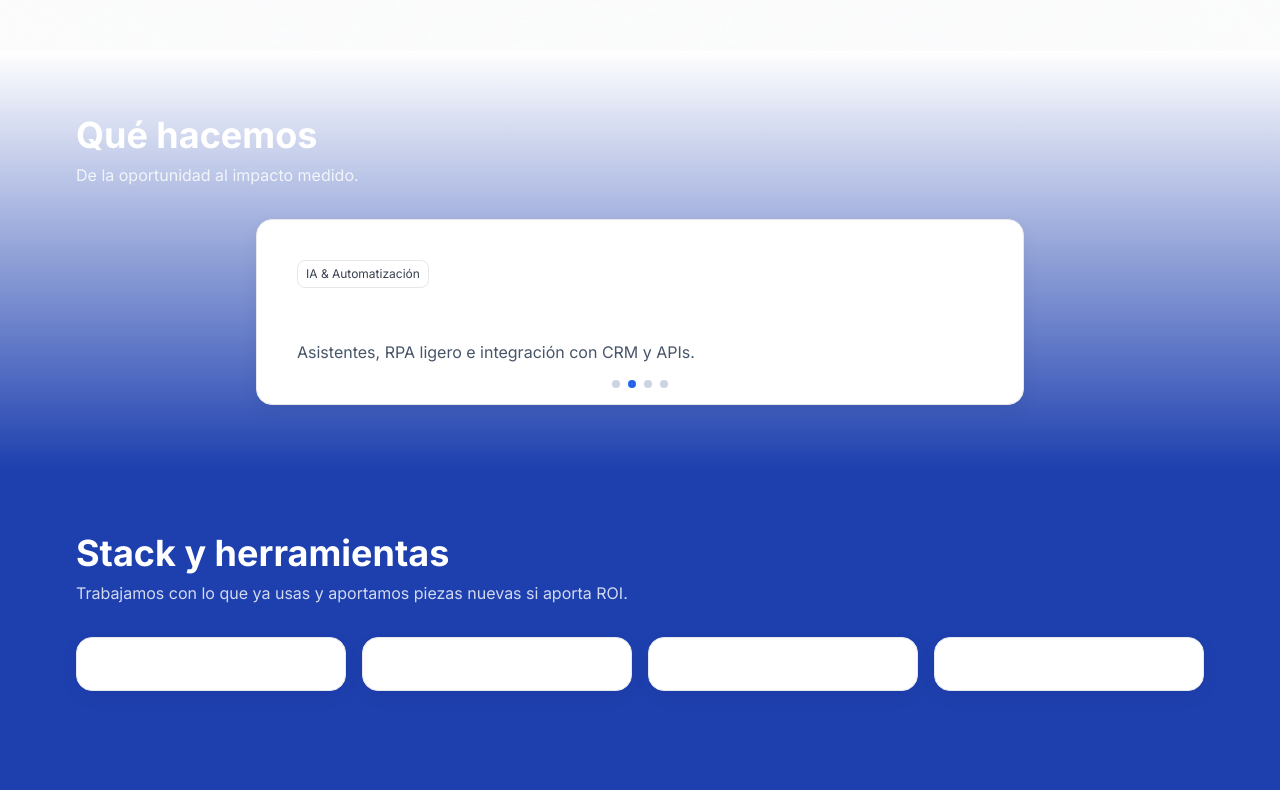
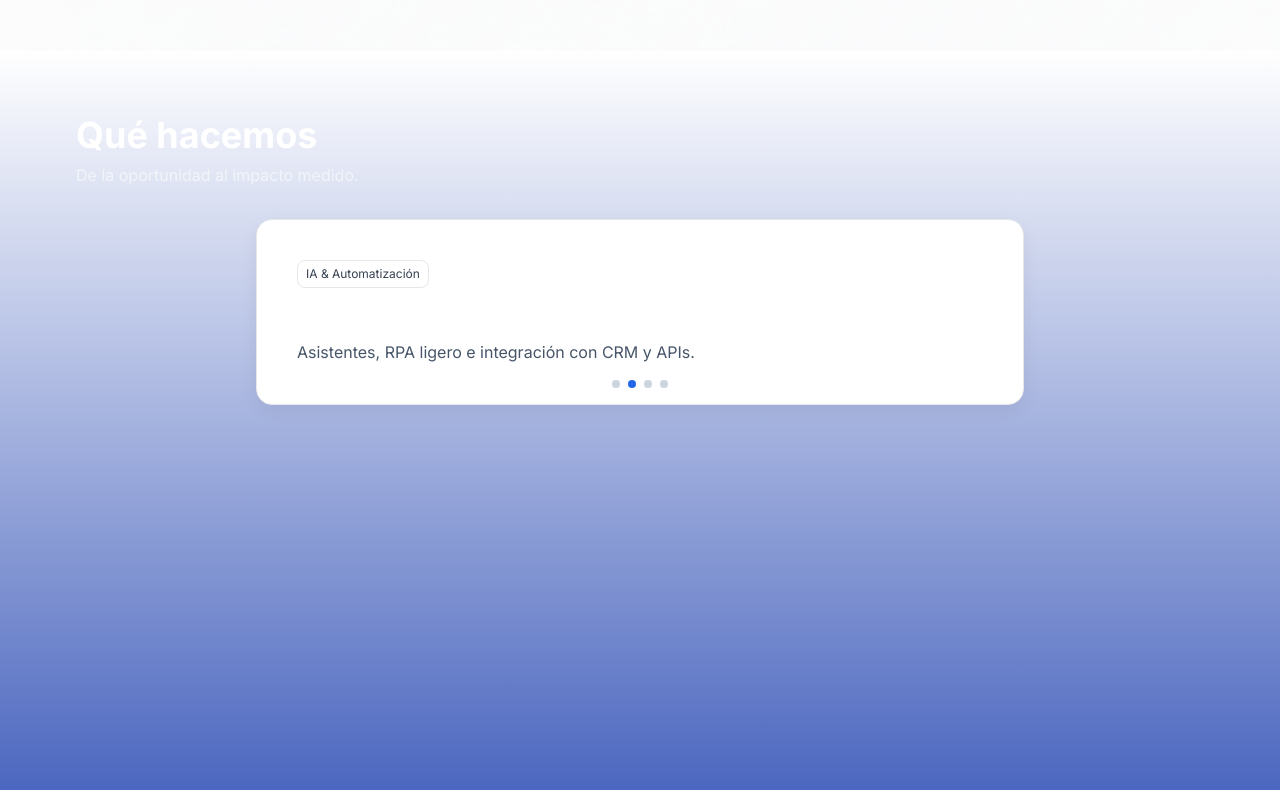
Before and after one commit to borjabamp/bamp, a Next.js app: page / in a window 1280 px wide. Shown: the part 810-1600 px from the top of the page. Built offline with nearby package versions, Linux system fonts and the light colour scheme; no server answers.

Commit message:
ui: min-h-screen en seccion que hacemos

```diff
--- a/app/page.tsx
+++ b/app/page.tsx
@@ -51,7 +51,7 @@
 
       {/* QUÉ HACEMOS */}
       <section id="servicios" className="py-16 bg-primary-strong">
-        <div className="container mx-auto px-4">
+        <div className="container mx-auto px-4 min-h-screen">
           <h2 className="text-3xl md:text-4xl font-bold">Qué hacemos</h2>
           <p className="mt-2 text-slate-100 max-w-2xl">De la oportunidad al impacto medido.</p>
           <div className="mt-8 max-w-3xl mx-auto">
```
